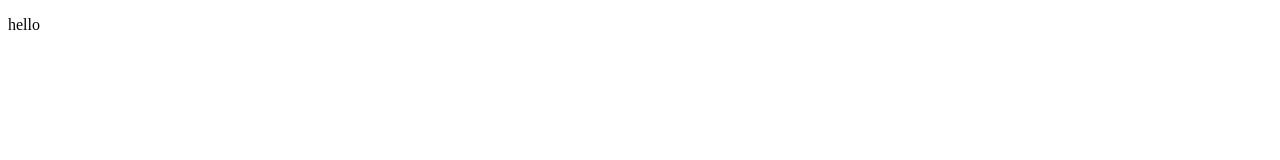
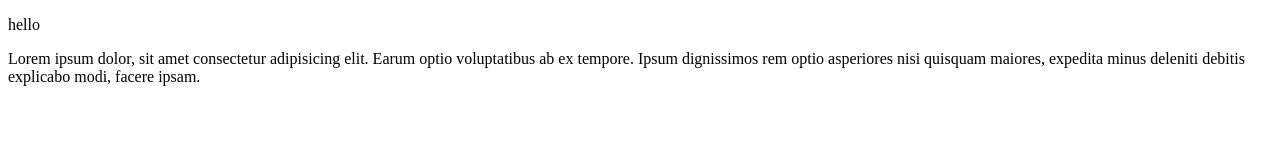
Before and after one commit to souravami1010/first10, a plain HTML site: page index.html in a window 1280 px wide. Drawn offline with Linux system fonts and the light colour scheme.

Commit message:
ptag-added

```diff
--- a/index.html
+++ b/index.html
@@ -5,5 +5,6 @@
 </head>
 <body>
     <p>hello</p>
+    <p>Lorem ipsum dolor, sit amet consectetur adipisicing elit. Earum optio voluptatibus ab ex tempore. Ipsum dignissimos rem optio asperiores nisi quisquam maiores, expedita minus deleniti debitis explicabo modi, facere ipsam.</p>
 </body>
 </html>
```
